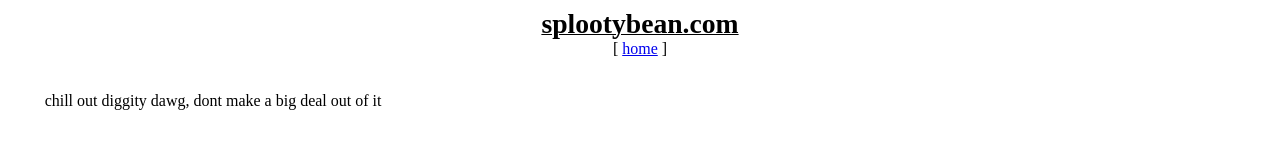
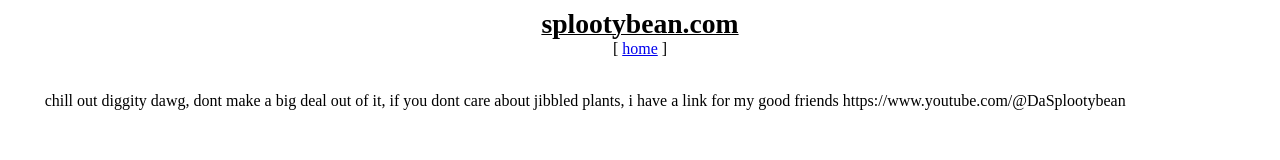
Before and after one commit to splootyb/splootybean, a plain HTML site: page about.html in a window 1280 px wide. Drawn offline with Linux system fonts and the light colour scheme.

Commit message:
Update about.html

```diff
--- a/about.html
+++ b/about.html
@@ -15,6 +15,6 @@
 </td></tr><!--msnavigation--></table><!--msnavigation--><table border="0" cellpadding="0" cellspacing="0" width="100%"><tr><td valign="top" width="1%">
 </td><td valign="top" width="24"></td><!--msnavigation--><td valign="top">
 
-<p><font face="Times New Roman">chill out diggity dawg, dont make a big deal out of it</font></p>
+<p><font face="Times New Roman">chill out diggity dawg, dont make a big deal out of it, if you dont care about jibbled plants, i have a link for my good friends https://www.youtube.com/@DaSplootybean</font></p>
 &nbsp;<!--msnavigation--></td></tr><!--msnavigation--></table></body>
 </html>
```
